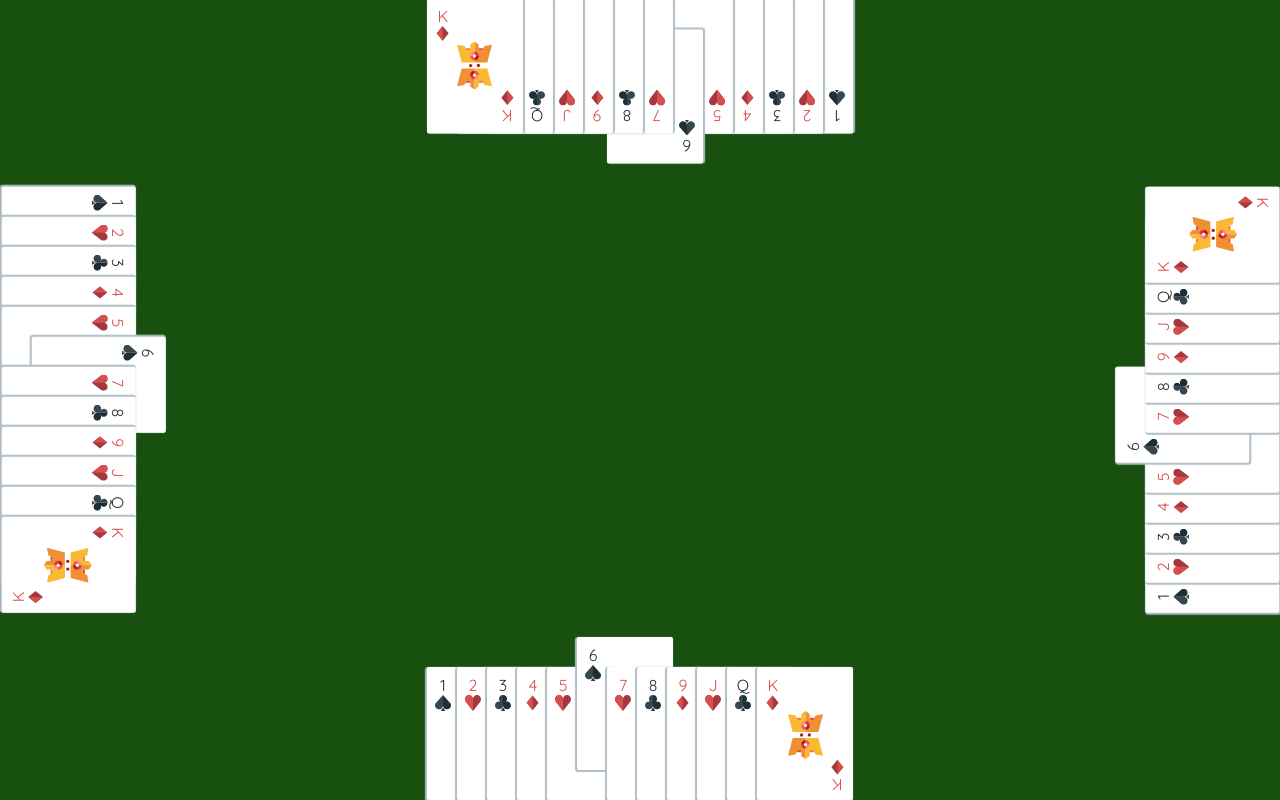
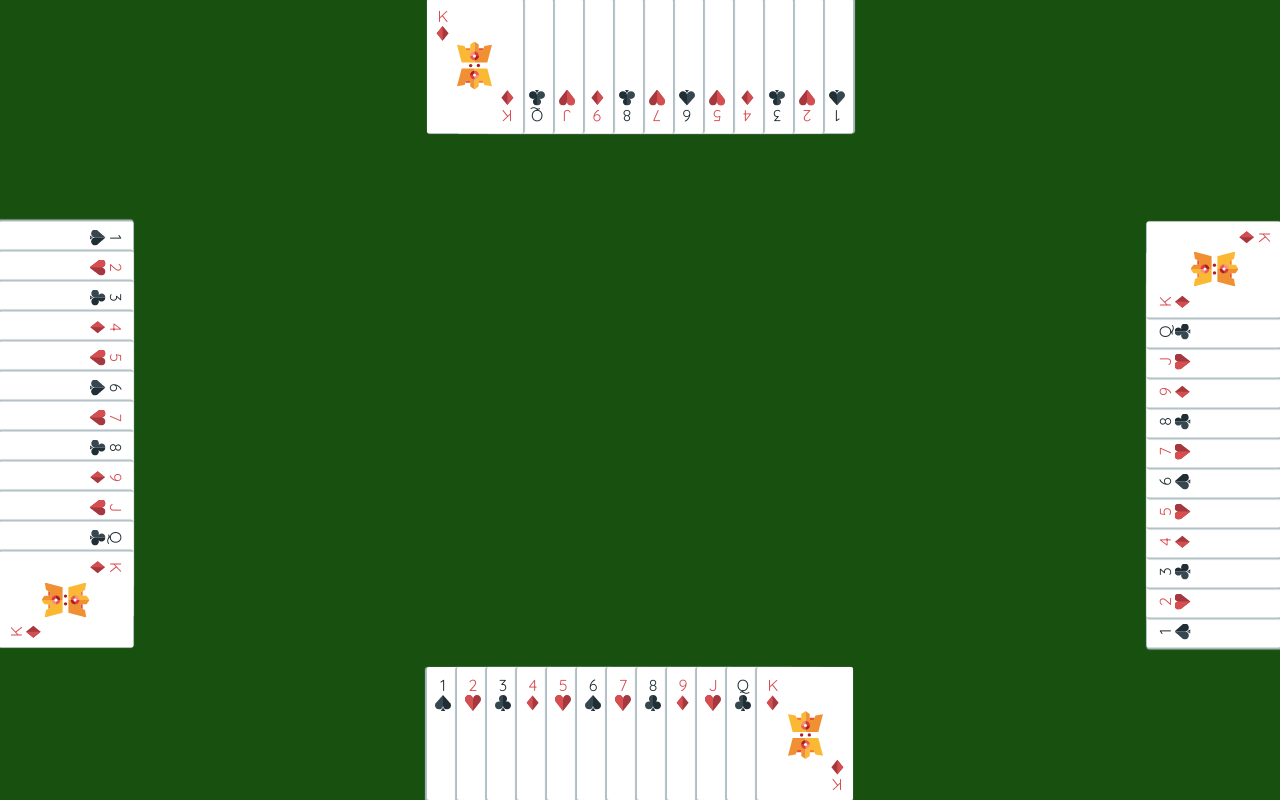
Before and after one commit to harum/card-game, a React app: page / in a window 1280 px wide. Built offline with nearby package versions, Linux system fonts and the light colour scheme; no server answers.

Commit message:
fix style left and right card placeholder

```diff
--- a/src/App.js
+++ b/src/App.js
@@ -42,7 +42,7 @@ const cards = [
     type: 'spade',
     number: '6',
     eligible: true,
-    picked: true
+    picked: false
   },
   {
     type: 'heart',
--- a/src/components/Table/index.js
+++ b/src/components/Table/index.js
@@ -12,13 +12,13 @@ const Table = ({ children }) => (
     </div>
     <div className="c-table__item" />
 
-    <div className="c-table__item">
+    <div className="c-table__item c-table__item--left">
       <div className="c-table__card_placeholder c-table__card_placeholder--left">
         {children}
       </div>
     </div>
     <div className="c-table__item" />
-    <div className="c-table__item">
+    <div className="c-table__item c-table__item--right">
       <div className="c-table__card_placeholder c-table__card_placeholder--right">
         {children}
       </div>
--- a/src/components/Table/style.scss
+++ b/src/components/Table/style.scss
@@ -14,6 +14,16 @@
     display: flex;
     justify-content: center;
     align-items: center;
+
+    &--left {
+      justify-content: flex-start;
+      align-items: flex-start;
+    }
+
+    &--right {
+      justify-content: flex-end;
+      align-items: flex-start;
+    }
   }
 
   &__card_placeholder {
@@ -26,12 +36,14 @@
 
     &--left {
       transform: rotate(90deg);
-      margin-left: -($card-base-height + $picked-card-space);
+      transform-origin: bottom left;
+      margin-top: $card-base-width * 1.5 * -1;
     }
 
     &--right {
       transform: rotate(270deg);
-      margin-right: -($card-base-height + $picked-card-space);
+      transform-origin: bottom right;
+      margin-top: $card-base-width * 1.5 * -1;
     }
 
     &--bottom {
```
